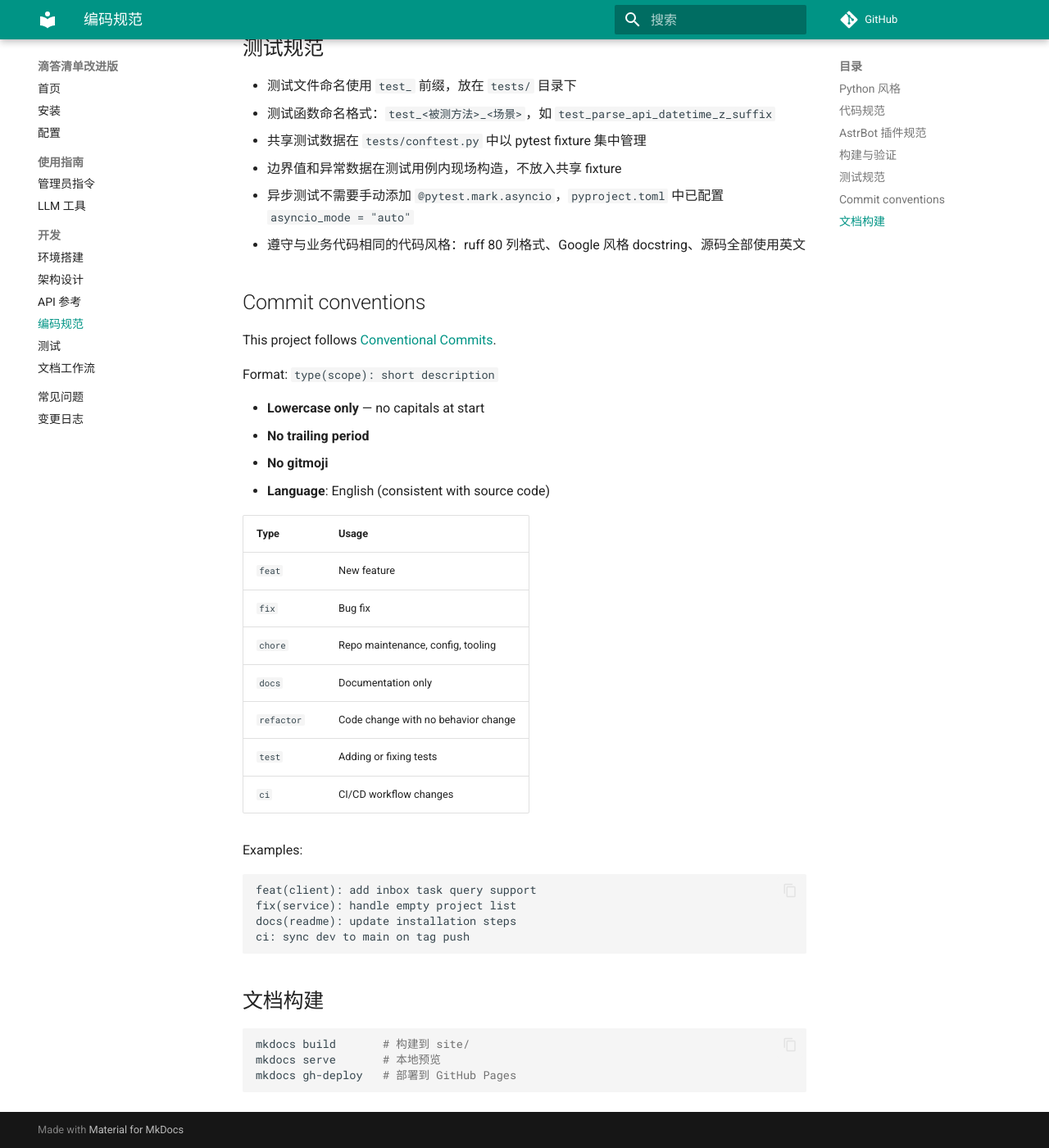
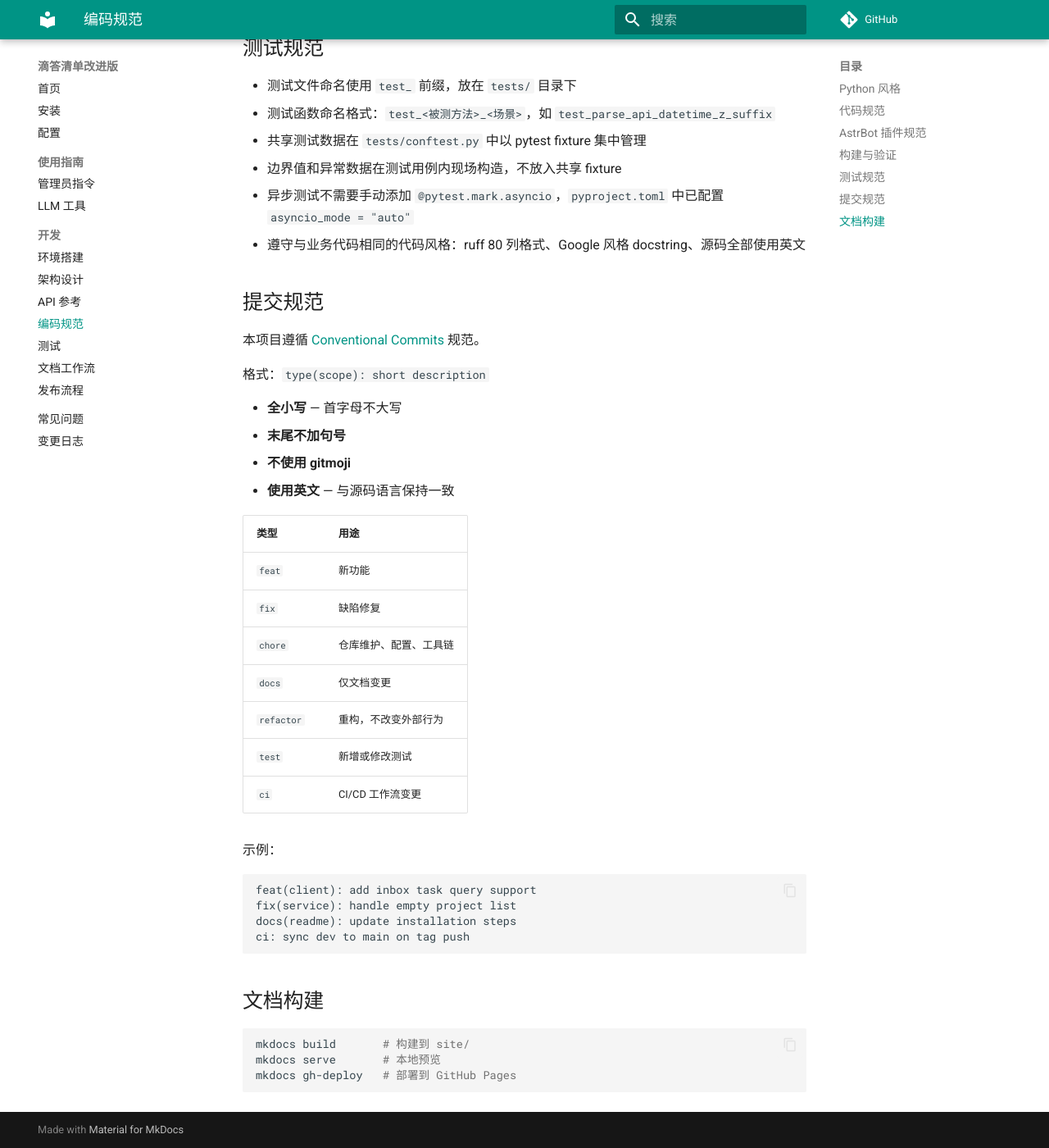
Before and after one commit to GitHubonline1396529/astrbot_plugin_dida_improved, an MkDocs documentation site: the page built from docs/development/coding-conventions.md, in a window 1280 px wide and 1400 px high, scrolled down 1176 px. Shown: the whole window at 82% size. Built offline with MkDocs 1.6.1 and Material for MkDocs 9.7.7, drawn with Linux system fonts in a browser that asks for light colours; comment, search, counter and statistics services are not loaded.

Commit message:
docs: add release workflow doc and translate commit conventions

````diff
--- a/docs/development/coding-conventions.md
+++ b/docs/development/coding-conventions.md
@@ -44,28 +44,28 @@ ruff check .
 - 异步测试不需要手动添加 `@pytest.mark.asyncio`，`pyproject.toml` 中已配置 `asyncio_mode = "auto"`
 - 遵守与业务代码相同的代码风格：ruff 80 列格式、Google 风格 docstring、源码全部使用英文
 
-## Commit conventions
+## 提交规范
 
-This project follows [Conventional Commits](https://www.conventionalcommits.org/).
+本项目遵循 [Conventional Commits](https://www.conventionalcommits.org/) 规范。
 
-Format: `type(scope): short description`
+格式：`type(scope): short description`
 
-- **Lowercase only** — no capitals at start
-- **No trailing period**
-- **No gitmoji**
-- **Language**: English (consistent with source code)
+- **全小写** — 首字母不大写
+- **末尾不加句号**
+- **不使用 gitmoji**
+- **使用英文** — 与源码语言保持一致
 
-| Type       | Usage                                    |
-|------------|------------------------------------------|
-| `feat`     | New feature                              |
-| `fix`      | Bug fix                                  |
-| `chore`    | Repo maintenance, config, tooling        |
-| `docs`     | Documentation only                       |
-| `refactor` | Code change with no behavior change      |
-| `test`     | Adding or fixing tests                   |
-| `ci`       | CI/CD workflow changes                   |
+| 类型       | 用途                          |
+|------------|-------------------------------|
+| `feat`     | 新功能                        |
+| `fix`      | 缺陷修复                      |
+| `chore`    | 仓库维护、配置、工具链         |
+| `docs`     | 仅文档变更                    |
+| `refactor` | 重构，不改变外部行为           |
+| `test`     | 新增或修改测试                |
+| `ci`       | CI/CD 工作流变更              |
 
-Examples:
+示例：
 
 ```
 feat(client): add inbox task query support
--- a/mkdocs.yml
+++ b/mkdocs.yml
@@ -64,5 +64,6 @@ nav:
       - 编码规范: development/coding-conventions.md
       - 测试: development/testing.md
       - 文档工作流: development/docs-workflow.md
+      - 发布流程: development/release-workflow.md
   - 常见问题: troubleshooting.md
   - 变更日志: changelog.md
````
Also changed, not shown: AGENTS.md (+1 -0 lines), docs/development/release-workflow.md (added, +155 -0 lines).
